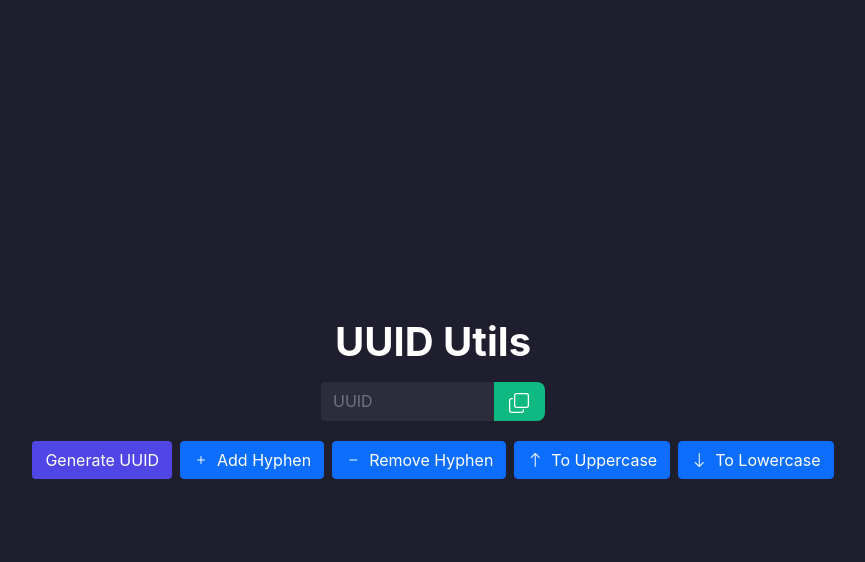
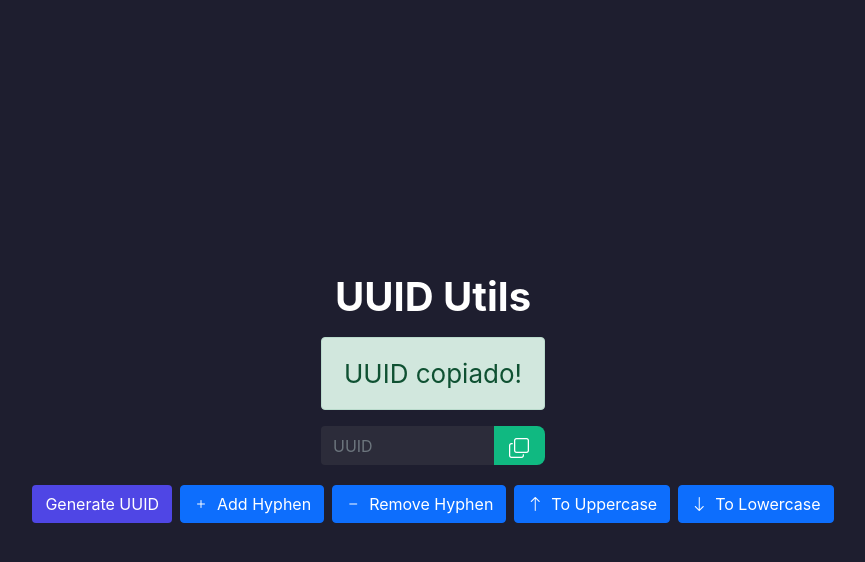
Before and after one commit to YasudaYutaka/uuid-utils, a React (Create React App) app: page / in a window 1280 px wide. Both pictures are taken after a click on the button 726 px from the left and 401 px from the top of the page. Shown: the top 562 px of the page, without its empty margins (207-1072 px from the left). Built offline with nearby package versions, Linux system fonts and the light colour scheme.

Commit message:
chore: Minor fix

```diff
--- a/src/components/input.js
+++ b/src/components/input.js
@@ -1,4 +1,4 @@
-import React from "react";
+import React, { useState } from "react";
 
 /**
  * A reusable input component that displays a UUID input field and a button to generate a new UUID.
@@ -7,16 +7,25 @@ import React from "react";
  * @param {function} onChange - A function to be called when the input field value changes.
  */
 function Input({value, onChange }) {
+  const [showAlert, setShowAlert] = useState(false);
+
   const handleChange = (event) => {
     onChange(event.target.value);
   };
 
   const copyToClipboard = () => {
-    navigator.clipboard.writeText(value)
+    navigator.clipboard.writeText(value);
+    setShowAlert(true);
+    setTimeout(() => setShowAlert(false), 3000);
   }
 
   return (
     <div class="mb-3 px-5 w-25 d-flex flex-column justify-content-center align-items-center">
+      {showAlert && (
+        <div className="alert alert-success w-100 text-center" role="alert">
+          UUID copiado!
+        </div>
+      )}
       <div class="input-group d-flex">
         <input type="text" class="form-control input-purple" value={value} placeholder="UUID" onChange={handleChange} />
         <div class="input-group-append">
```
